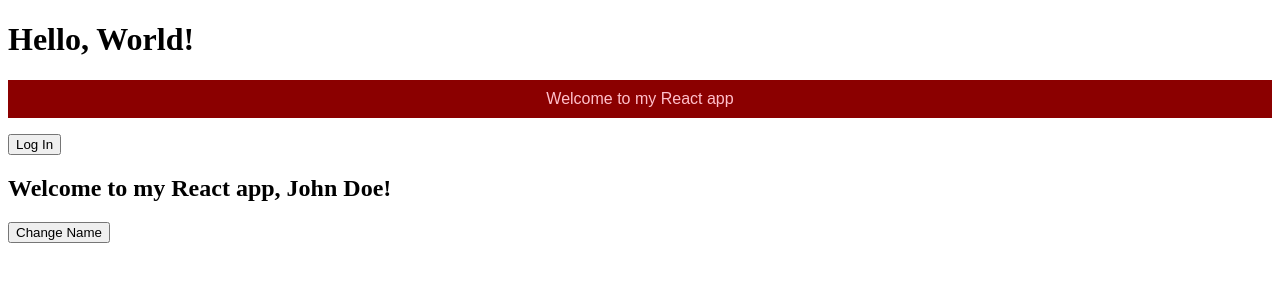
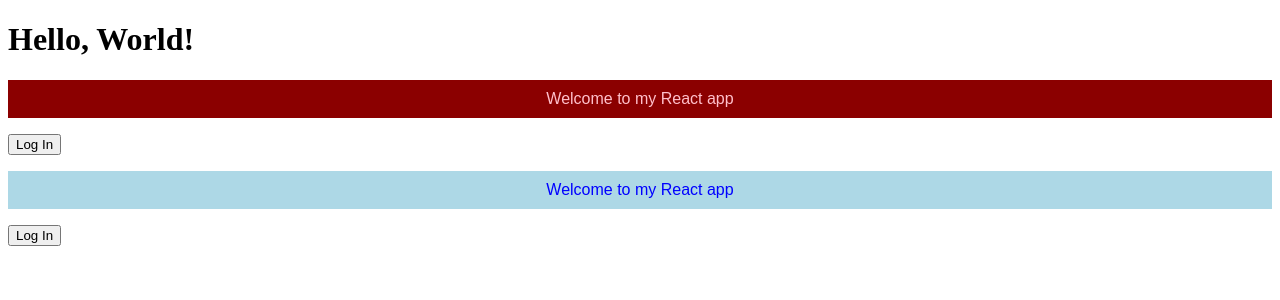
Before and after one commit to kmehner/Intro-to-react, a React (Vite) app: page / in a window 1280 px wide. Shown: the top 300 px of the page. Built offline with nearby package versions, Linux system fonts and the light colour scheme.

Commit message:
Adding isLoggedIn state to class component with conditional rendering

```diff
--- a/src/ClassGreeting.jsx
+++ b/src/ClassGreeting.jsx
@@ -1,48 +1,43 @@
 
 import React, { Component } from 'react';
 import './styles.css';
-
-/*   Constructor() method is a method used to initialize an object's state in a class-based component.
-  Super() method is used to call the constructor of the parent class.
-    aka it can access and call the React.Component class's functions
-  THIS.STATE is an object that holds the state of the component.
-    In this case, the state object has a property called name with the value 'John Doe'. */
 
 class ClassGreeting extends Component {
 
     constructor(props){
       super(props);
 
-      // Setting the State of name
+      // Setting the State
       this.state = {
         name: this.props.initialName,
       };
 
-      // This line binds the changeName method to the current instance of the ClassGreeting component. Without this line of code, the changeName method would not actually be able to access the state object.
-      this.changeName = this.changeName.bind(this);
+      this.toggleLogin = this.toggleLogin.bind(this);
     }
 
-    // Setting up a method to change the name property in the state object
-    changeName() {
-      this.setState({name: 'Jane Doe'});
+    toggleLogin() {
+      this.setState(prevState => ({
+        isLoggedIn: !prevState.isLoggedIn
+      }));
     }
 
-    // Render() returns the JSX code that will be rendered to the DOM. It's called every time the component's state changes.
     render() {
-
-      // Accessing the name property from the state object
-      const name = this.state.name;
+      const { name, isLoggedIn } = this.state;
 
       return (
-        <div>
-          <h2>{this.props.customMessage}, {this.state.name}!</h2>
+          <div>
+              <p className="greeting">
+                  {isLoggedIn ? `Hello, ${name}! Welcome back!` : this.props.customMessage}
+              </p>
+              {!isLoggedIn ? (
+                  <button onClick={this.toggleLogin}>Log In</button>
+              ) : (
+                  <button onClick={this.toggleLogin}>Log Out</button>
+              )}
+          </div>
+      );
+  }
 
-          {/* Setting up an event listener on the button so when the button is clicked, the changeName method is called, triggering a state update */}
-          <button onClick={this.changeName}>Change Name</button>
-        </div>
-      );
-
-    }
 }
 
 ClassGreeting.defaultProps = {
@@ -50,3 +45,42 @@ ClassGreeting.defaultProps = {
 };
 
 export default ClassGreeting;
+
+
+// Previous class - name State and changeName event handler
+// class ClassGreeting extends Component {
+
+//   constructor(props){
+//     super(props);
+
+//     // Setting the State of name
+//     this.state = {
+//       name: this.props.initialName,
+//     };
+
+//     // This line binds the changeName method to the current instance of the ClassGreeting component. Without this line of code, the changeName method would not actually be able to access the state object.
+//     this.changeName = this.changeName.bind(this);
+//   }
+
+//   // Setting up a method to change the name property in the state object
+//   changeName() {
+//     this.setState({name: 'Jane Doe'});
+//   }
+
+//   // Render() returns the JSX code that will be rendered to the DOM. It's called every time the component's state changes.
+//   render() {
+
+//     // Accessing the name property from the state object
+//     const name = this.state.name;
+
+//     return (
+//       <div>
+//         <h2>{this.props.customMessage}, {this.state.name}</h2>
+
+//         {/* Setting up an event listener on the button so when the button is clicked, the changeName method is called, triggering a state update */}
+//         <button onClick={this.changeName}>Change Name</button>
+//       </div>
+//     );
+
+//   }
+// }
```
